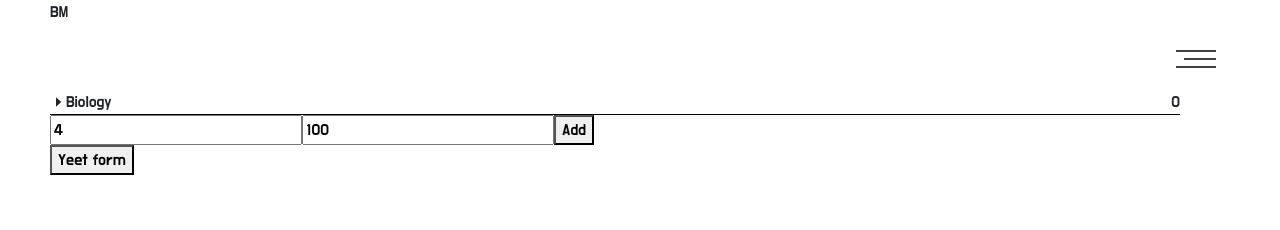
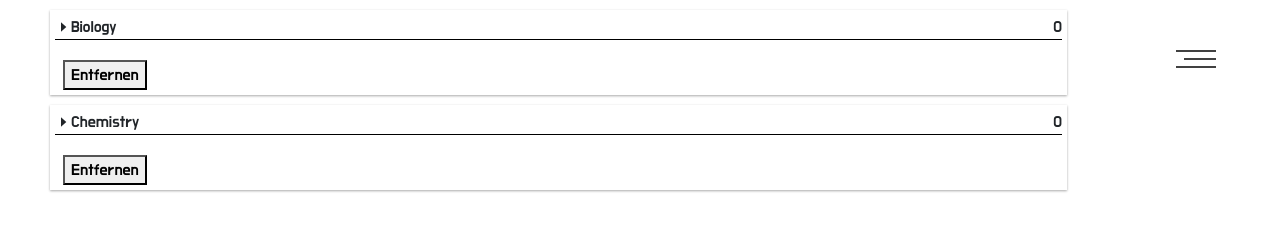
Before and after one commit to Doemuu/doemuu.live, a Gatsby site: page /bm in a window 1280 px wide. Built offline with nearby package versions, Linux system fonts and the light colour scheme; Gatsby itself is replaced by a stand-in of ours.

Commit message:
Make specified component

```diff
--- /dev/null
+++ b/src/components/subject.js
@@ -0,0 +1,172 @@
+import React from "react"
+
+import { BiCaretRight } from "react-icons/bi"
+
+import { motion } from "framer-motion"
+
+
+import "../style/subject.scss"
+
+const useStateWithLocalStorage = (localStorageKey, defaultValue) => {
+  const [value, setValue] = React.useState(
+    defaultValue
+  );
+
+  React.useEffect(() => {
+    if(localStorage.getItem(localStorageKey)){
+      setValue(localStorage.getItem(localStorageKey));
+    }
+  }, [])
+
+
+  React.useEffect(() => {
+    if(window !== undefined){
+      localStorage.setItem(localStorageKey, value);
+    }
+  }, [value]);
+
+  return [value, setValue];
+};
+
+const Subject = ({children}) => {
+  const [notation, setNotation] = useStateWithLocalStorage(
+    'notation', 0
+  );
+  const [worth, setWorth] = useStateWithLocalStorage(
+    'worth', 100
+  );
+  const [value, setValue] = useStateWithLocalStorage(
+    'myValueInLocalStorage', 4
+  );
+  const [marks, setMarks] = useStateWithLocalStorage(
+    'myMarks', []
+  );
+  const [expanded, setExpanded] = React.useState(false);
+  const expandVariants = {
+    isExpanded: { rotate: 90 },
+    isNotExpanded: { rotate: 0 },
+  }
+  const handleClick = event => clearMark();
+  const handleAddBiologyMark = event => addMark(value, worth);
+  const onChange = event => checkInput(event);
+  const handleExpansion = event =>{
+    setExpanded(!expanded);
+  }
+  const handleRemoval = (index) => {
+    var marksList = JSON.parse(marks);
+    marksList.splice(index, 1);
+    calculateNotation(marksList);
+    setMarks(JSON.stringify(marksList));
+  }
+  const calculateNotation = markArray => {
+    var retVal = 0;
+    var sum = 0;
+    var sumWorth = 0;
+    for(var i = 0; i < markArray.length; i++){
+      sum += parseFloat(markArray[i].notation)*parseFloat(markArray[i].worth);
+      sumWorth += parseFloat(markArray[i].worth);
+    }
+    if(!markArray.length > 0){
+      setNotation(1);
+    }else{
+      retVal = sum / sumWorth;
+      setNotation(Math.round(retVal * 100) / 100);
+    }
+  }
+  const getMarks = () => {
+    return JSON.parse(marks);
+  }
+  const checkInput = event => {
+    if(event.target.id === "number-spinner"){
+      if(event.target.value > 6 || event.target.value < 1){
+        setValue("");
+      }else{
+        setValue(event.target.value);
+      }
+    }else{
+      if(event.target.value < 1){
+        setWorth("")
+      }else{
+        setWorth(event.target.value);
+      }
+    }
+  }
+  const clearMark = () => {
+    setMarks([]);
+    setNotation(0)
+  }
+  const addMark = (mark, weight) => {
+    var markArray = [];
+    let markObject = {};
+    if(marks.length === 0){
+      markObject.id = 1;
+      markObject.notation = mark;
+      markObject.worth = weight;
+      markArray.push(markObject);
+      setMarks(JSON.stringify(markArray));
+    }else{
+      markArray = JSON.parse(marks);
+      markObject.id = markArray.length+1;
+      markObject.notation = mark;
+      markObject.worth = weight;
+      markArray.push(markObject);
+      setMarks(JSON.stringify(markArray));
+    }
+    calculateNotation(markArray);
+  }
+  return (
+      <div className="subject-container-box">
+        <div className="subject-container d-flex flex-column ">
+          <div className="subject">
+            <div >
+              <div className="subject-header d-flex justify-content-between">
+                <div className="d-flex">
+                  <motion.div
+                    animate={expanded ? "isExpanded" : "isNotExpanded"}
+                    variants={expandVariants}
+                    transition={{ ease: "easeIn", duration: 0.3 }}
+                  >
+                    <BiCaretRight onClick={handleExpansion}/>
+                  </motion.div>
+                  <span>{children.name}</span>
+                </div>
+                <span className="notation">{notation}</span>
+              </div>
+            </div>
+            <div>
+              {marks.length > 0 && (
+                <div className="mark-container d-flex">
+                  {JSON.parse(marks).map((mark, index) => (
+                    <div key={index} onClick={() => handleRemoval(index)} className="px-3">
+                      <span>{mark.notation}</span>
+                    </div>
+                  ))}
+                </div>
+              )}
+            </div>
+          </div>
+        </div>
+        {expanded && (
+          <div className="addForm d-flex flex-end align-items-end">
+            <div className="markInput px-2 d-flex flex-column">
+              <span>Mark:</span>
+              <input id="number-spinner" type="number" className="inputElement" value={value} onChange={onChange}/>
+            </div>
+            <div className="markInput px-2 d-flex flex-column">
+              <span>Worth:</span>
+              <input id="number-worth" type="number" value={worth} onChange={onChange}/>
+            </div>
+            <div className="px-2">
+              <button className="formBtn" onClick={handleAddBiologyMark}>+</button>
+            </div>
+          </div>
+        )}
+        <div className="px-2 markInput clearBtn">
+          <button className="formBtn" onClick={handleClick}>Entfernen</button>
+        </div>
+      </div>
+  );
+};
+
+
+export default Subject
--- a/src/pages/bm.js
+++ b/src/pages/bm.js
@@ -1,144 +1,23 @@
 import React from "react"
 import Layout from "../components/layout"
+import Subject from "../components/subject"
 
 import { BiCaretRight } from "react-icons/bi"
 
 import "../style/bm.scss"
 
-const useStateWithLocalStorage = (localStorageKey, defaultValue) => {
-  const [value, setValue] = React.useState(
-    defaultValue
-  );
-
-  React.useEffect(() => {
-    if(localStorage.getItem(localStorageKey)){
-      setValue(localStorage.getItem(localStorageKey));
-    }
-  }, [])
-
-
-  React.useEffect(() => {
-    if(window !== undefined){
-      console.log(value);
-      localStorage.setItem(localStorageKey, value);
-    }
-  }, [value]);
-
-  return [value, setValue];
-};
 
 const BM = () => {
-  const [notation, setNotation] = useStateWithLocalStorage(
-    'notation', 0
-  );
-  const [worth, setWorth] = useStateWithLocalStorage(
-    'worth', 100
-  );
-  const [value, setValue] = useStateWithLocalStorage(
-    'myValueInLocalStorage', 4
-  );
-  const [marks, setMarks] = useStateWithLocalStorage(
-    'myMarks', []
-  );
-  const handleClick = event => clearMark();
-  const handleAddBiologyMark = event => addMark("biology", value, worth);
-  const onChange = event => checkInput(event);
-  const handleRemoval = (index) => {
-    var marksList = JSON.parse(marks);
-    marksList.splice(index, 1);
-    calculateNotation(marksList);
-    setMarks(JSON.stringify(marksList));
-  }
-  const calculateNotation = markArray => {
-    var retVal = 0;
-    var sum = 0;
-    var sumWorth = 0;
-    for(var i = 0; i < markArray.length; i++){
-      sum += parseFloat(markArray[i].notation)*parseFloat(markArray[i].worth);
-      sumWorth += parseFloat(markArray[i].worth);
-    }
-    if(!markArray.length > 0){
-      setNotation(1);
-    }else{
-      retVal = sum / sumWorth;
-      setNotation(Math.round(retVal * 100) / 100);
-    }
-  }
-  const getMarks = () => {
-    return JSON.parse(marks);
-  }
-  const checkInput = event => {
-    if(event.target.id === "number-spinner"){
-      if(event.target.value > 6 || event.target.value < 1){
-        setValue("");
-      }else{
-        setValue(event.target.value);
-      }
-    }else{
-      if(event.target.value < 1){
-        setWorth("")
-      }else{
-        setWorth(event.target.value);
-      }
-    }
-  }
-  const clearMark = () => {
-    setMarks([]);
-    setNotation(0)
-  }
-  const addMark = (subject, mark, weight) => {
-    var markArray = [];
-    let markObject = {};
-    if(marks.length === 0){
-      markObject.id = 1;
-      markObject.subject = subject;
-      markObject.notation = mark;
-      markObject.worth = weight;
-      markArray.push(markObject);
-      setMarks(JSON.stringify(markArray));
-    }else{
-      markArray = JSON.parse(marks);
-      markObject.id = markArray.length+1;
-      markObject.subject = subject;
-      markObject.notation = mark;
-      markObject.worth = weight;
-      markArray.push(markObject);
-      setMarks(JSON.stringify(markArray));
-    }
-    calculateNotation(markArray);
-  }
+  const subjects = [
+    {id: 1, name: "Biology"},
+    {id: 2, name: "Chemistry"}
+  ]
   return (
     <Layout>
       <div>
-        <p>BM</p>
-        <div className="subject-container d-flex flex-column ">
-          <div className="subject">
-            <div className="subject-header d-flex justify-content-between">
-              <div>
-                <BiCaretRight/>
-                <span>Biology</span>
-              </div>
-              <span className="notation">{notation}</span>
-            </div>
-            <div>
-              {marks.length > 0 && (
-                <div className="mark-container d-flex">
-                  {JSON.parse(marks).map((mark, index) => (
-                    <div key={index} onClick={() => handleRemoval(index)} className="px-3">
-                      <span>{mark.notation}</span>
-                    </div>
-                  ))}
-                </div>
-              )}
-            </div>
-          </div>
-        </div>
-        <input id="number-spinner" type="number" value={value} onChange={onChange}/>
-        <input id="number-worth" type="number" value={worth} onChange={onChange}/>
-        <button onClick={handleAddBiologyMark}>Add</button>
-          <div>
-            <button onClick={handleClick}>Yeet form</button>
-          </div>
+        {subjects.map((sub, index) => (
+          <Subject key={index} children={sub}/>
+        ))}
       </div>
     </Layout>
   );
--- a/src/style/bm.scss
+++ b/src/style/bm.scss
@@ -1,5 +1,4 @@
 .subject-header{
-  margin-top:50px;
   width: 100%;
   border-bottom: 1px solid black;
 }
--- /dev/null
+++ b/src/style/subject.scss
@@ -0,0 +1,26 @@
+.subject-container-box{
+  box-shadow: 0 1px 3px rgba(0,0,0,0.12), 0 1px 2px rgba(0,0,0,0.24);
+  padding:5px;
+  width:90%;
+  margin-bottom:10px;
+  margin-top:10px;
+  .subject-container{
+    margin-bottom: 20px;
+  }
+}
+.markInput{
+  width:100px;
+  span{
+    line-height:1;
+  }
+}
+.formBtn{
+  height:30px;
+  min-width: 50px;
+}
+.clearBtn{
+  margin-top:5px;
+}
+.addForm{
+  margin-top:10px;
+}
```
